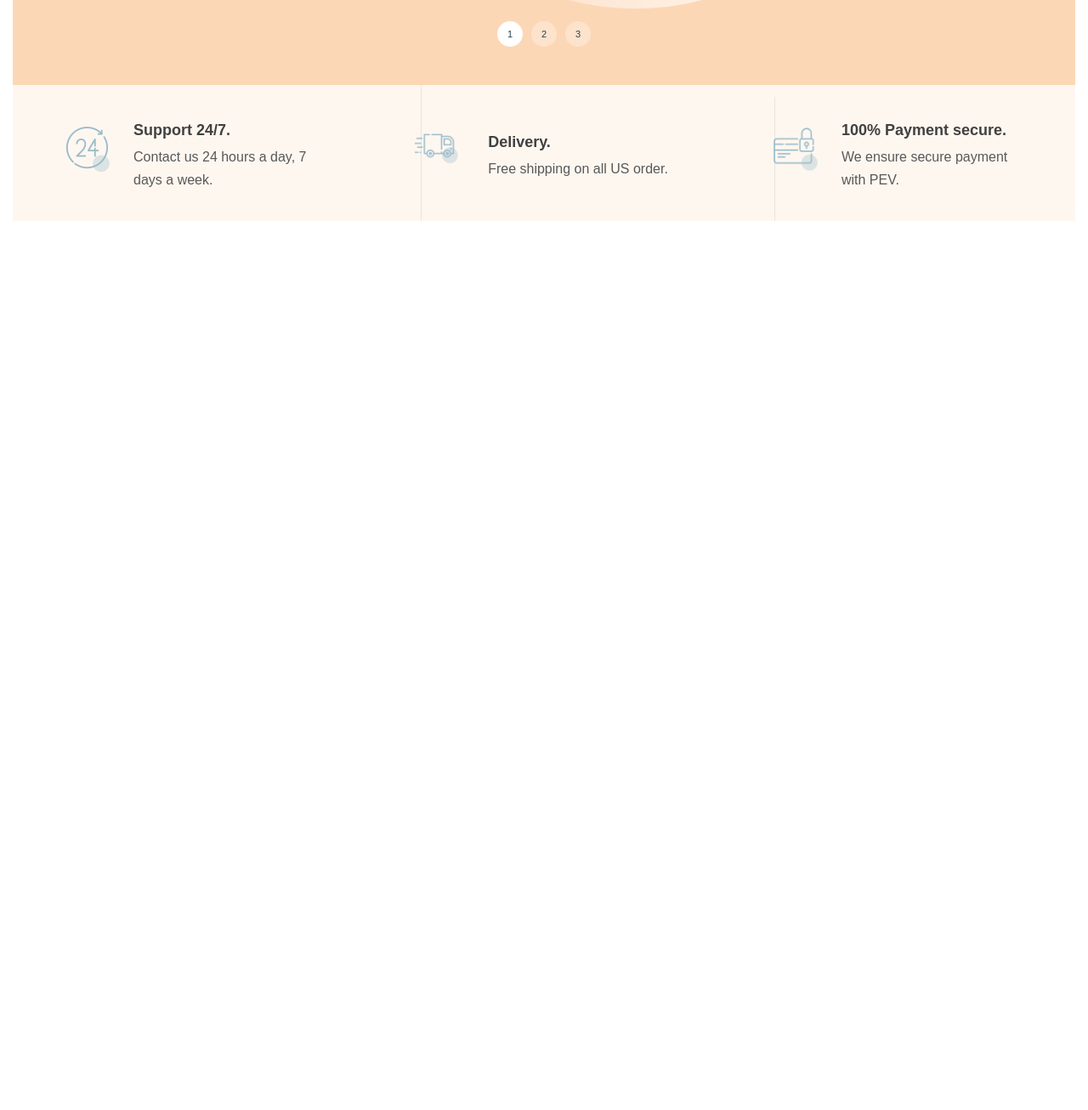
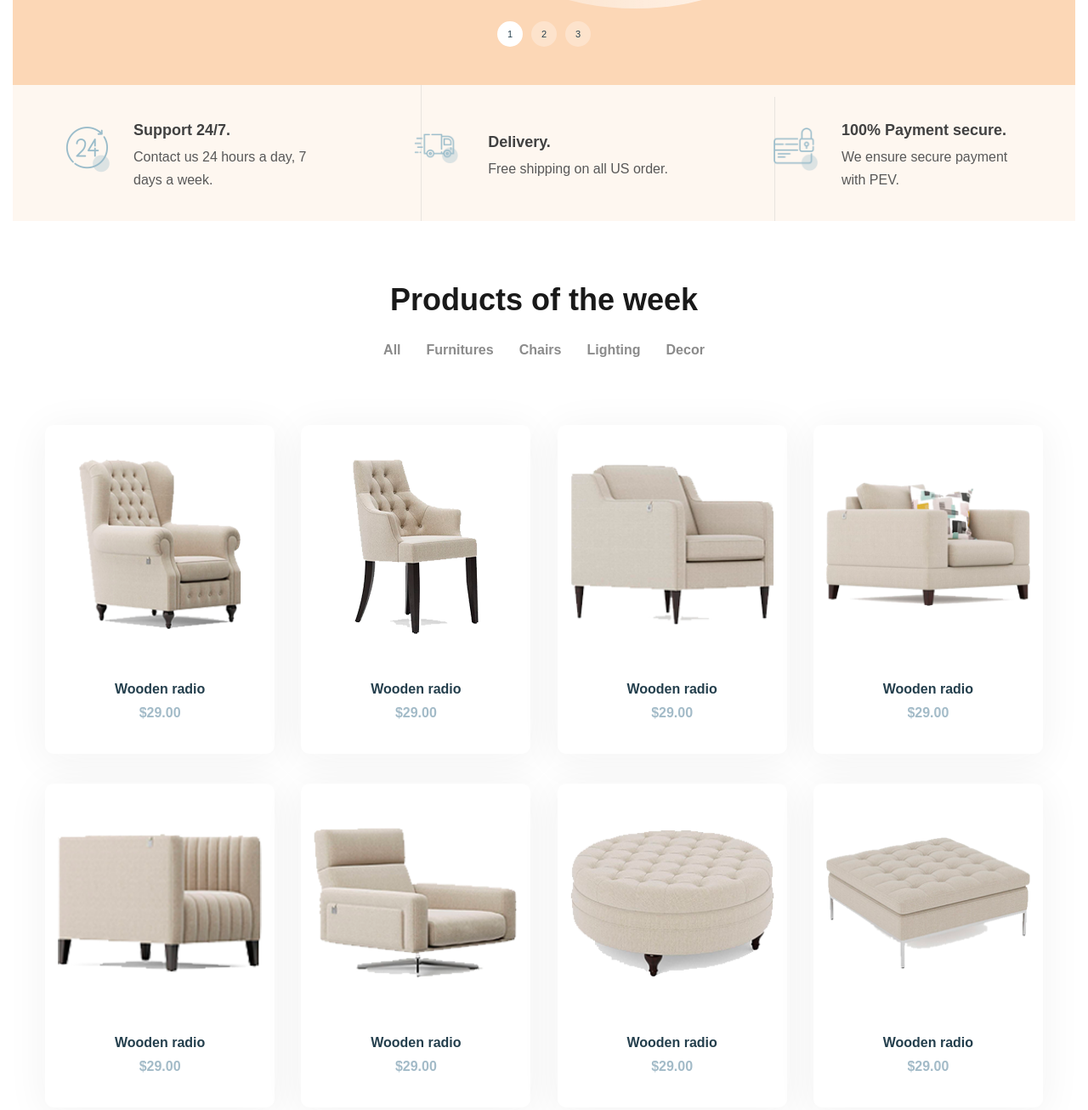
Before and after one commit to YouLiaS/Glee, a website: page app/index.html in a window 1280 px wide. Shown: the part 866-2172 px from the top of the page at 85% size. Before the commit the page ends 1126 px from the top, so only its background shows below. Drawn offline with nearby package versions, Linux system fonts and the light colour scheme; files that its build step writes are made by us from their sources.

Commit message:
added products

```diff
--- a/app/index.html
+++ b/app/index.html
@@ -83,9 +83,9 @@
           <div class="home__item">
             <div class="home__content">
               <div class="home__descr">
-                <h1 class="home__title">
+                <h2 class="home__title">
                   Smart and trendy
-                </h1>
+                </h2>
                 <p>Dolor sit amet, consectetur adipisicing elit, sed do eiusmod tempor incididunt </p>
                 <a class="home__btn" href="#">Shop now</a>
               </div>
@@ -98,9 +98,9 @@
           <div class="home__item">
             <div class="home__content">
               <div class="home__descr">
-                <h1 class="home__title">
+                <h3 class="home__title">
                   Smart and trendy
-                </h1>
+                </h3>
                 <p>Dolor sit amet, consectetur adipisicing elit, sed do eiusmod tempor incididunt </p>
                 <a class="home__btn" href="#">Shop now</a>
               </div>
@@ -132,12 +132,102 @@
             </p>
           </li>
         </ul>
+      </div>
+    </section>
+    <!-- PRODUCTS -->
+    <section class="products">
+      <div class="container">
+        <h2 class="title products__title">Products of the week</h2>
+
+        <ul class="products__filters">
+          <li class="products__filter">
+            <button class="products__btn" data-filter="all">All</button>
+          </li>
+          <li class="products__filter">
+            <button class="products__btn" data-filter=".category-furnitures">Furnitures</button>
+          </li>
+          <li class="products__filter">
+            <button class="products__btn" data-filter=".category-chairs">Chairs</button>
+          </li>
+          <li class="products__filter">
+            <button class="products__btn" data-filter=".category-lighting">Lighting</button>
+          </li>
+          <li class="products__filter">
+            <button class="products__btn" data-filter=".category-decor">Decor</button>
+          </li>
+        </ul>
+
+        <ul class="products__cards mix category-chairs">
+          <li class="products__card">
+            <img class="products__image" src="images/products/wooden-radio.png" alt="White wooden radio chair">
+            <div class="products__info">
+              <h3 class="products__heading">Wooden radio</h3>
+              <span class="products__price">$29.00</span>
+            </div>
+          </li>
+
+          <li class="products__card mix category-chairs">
+            <img class="products__image" src="images/products/wooden-chair.png" alt="White wooden chair">
+            <div class="products__info">
+              <h3 class="products__heading">Wooden radio</h3>
+              <span class="products__price">$29.00</span>
+            </div>
+          </li>
+
+          <li class="products__card mix category-chairs">
+            <img class="products__image" src="images/products/white-chair.png" alt="White wooden chair">
+            <div class="products__info">
+              <h3 class="products__heading">Wooden radio</h3>
+              <span class="products__price">$29.00</span>
+            </div>
+          </li>
+
+          <li class="products__card mix category-furnitures">
+            <img class="products__image" src="images/products/retro-chair.png" alt="White retro chair">
+            <div class="products__info">
+              <h3 class="products__heading">Wooden radio</h3>
+              <span class="products__price">$29.00</span>
+            </div>
+          </li>
+
+          <li class="products__card mix category-furnitures">
+            <img class="products__image" src="images/products/wooden-radio-2.png" alt="White wooden radio chair">
+            <div class="products__info">
+              <h3 class="products__heading">Wooden radio</h3>
+              <span class="products__price">$29.00</span>
+            </div>
+          </li>
+
+          <li class="products__card mix category-chairs">
+            <img class="products__image" src="images/products/wooden-chair-2.png" alt="White wooden chair">
+            <div class="products__info">
+              <h3 class="products__heading">Wooden radio</h3>
+              <span class="products__price">$29.00</span>
+            </div>
+          </li>
+
+          <li class="products__card mix category-decor">
+            <img class="products__image" src="images/products/white-chair-2.png" alt="White wooden chair">
+            <div class="products__info">
+              <h3 class="products__heading">Wooden radio</h3>
+              <span class="products__price">$29.00</span>
+            </div>
+          </li>
+
+          <li class="products__card mix category-decor">
+            <img class="products__image" src="images/products/retro-chair-2.png" alt="White wooden retro chair">
+            <div class="products__info">
+              <h3 class="products__heading">Wooden radio</h3>
+              <span class="products__price">$29.00</span>
+            </div>
+          </li>
+        </ul>
 
 
+
+      </div>
     </section>
   </main>
-
-
   <!-- FOOTER -->
   <footer class="footer">
     <div class="container">
--- a/app/js/main.js
+++ b/app/js/main.js
@@ -1,7 +1,8 @@
 $(function () {
   $('.home__slider').slick({
     arrows: false,
-    dots: true,
-
+    dots: true
   })
+  //***  MIXITUP ***//
+  mixitup('.products__cards')
 });
--- a/app/scss/_global.scss
+++ b/app/scss/_global.scss
@@ -11,3 +11,9 @@ body {
   margin: 0 auto;
   padding: 0 15px;
 }
+
+.title {
+  @extend %dmsans-700;
+  font-size: 36px;
+  color: #191919;
+}
--- a/app/scss/style.scss
+++ b/app/scss/style.scss
@@ -344,7 +344,91 @@
     line-height: 2;
     @extend %dmsans-700;
   }
+}
 
+// ****************** PRODUCTS ***************//
+.products {
+  padding: 75px 0 87px;
+
+  &__title {
+    text-align: center;
+    margin-bottom: 33px;
+  }
+
+  &__filters {
+    display: flex;
+    justify-content: center;
+    margin-bottom: 80px;
+  }
+
+  &__filter {
+
+    &:not(:last-child) {
+      margin-right: 30px;
+    }
+
+    button {
+      background-color: transparent;
+      padding: 0;
+      border: none;
+      @extend %dmsans-700;
+      font-size: 16px;
+      color: #8b8b8b;
+      cursor: pointer;
+      transition: color .3s ease;
+      outline-color: #191919;
+
+      &:hover {
+        color: #191919;
+      }
+    }
+  }
+
+  &__cards {
+    display: flex;
+    flex-wrap: wrap;
+    justify-content: space-around;
+    max-width: 1205px;
+    margin: 0 auto;
+  }
+
+  &__card {
+    max-width: 270px;
+    width: 100%;
+    margin: 0 auto 35px;
+    display: flex;
+    flex-direction: column;
+    justify-content: space-between;
+    align-items: center;
+    text-align: center;
+    border-radius: 10px;
+    background-color: rgb(255, 255, 255);
+    box-shadow: 0px 6px 47px 3px rgba(37, 37, 37, 0.05);
+    padding: 40px 0px;
+  }
+
+  &__image {
+    max-width: 240px;
+    min-height: 200px;
+    object-fit: contain;
+    margin-bottom: 45px;
+  }
+
+  &__heading {
+    font-size: 16px;
+    line-height: 2.5;
+    color: $title;
+  }
+
+  &__price {
+    @extend %dmsans-700;
+    font-size: 16px;
+    color: #a3bbc8;
+  }
+}
+
+.mixitup-control-active {
+  color: #191919;
 }
 
 // ****************** MEDIA ***************//
--- a/gulpfile.js
+++ b/gulpfile.js
@@ -41,6 +41,7 @@ function scripts() {
   return src([
       'node_modules/jquery/dist/jquery.js',
       'node_modules/slick-carousel/slick/slick.js',
+      'node_modules/mixitup/dist/mixitup.min.js',
       'app/js/main.js'
     ])
     .pipe(concat('main.min.js'))
--- a/package.json
+++ b/package.json
@@ -19,6 +19,7 @@
     "gulp-uglify": "^3.0.2",
     "imagemin": "^7.0.1",
     "jquery": "^3.6.0",
+    "mixitup": "^3.3.1",
     "slick-carousel": "^1.8.1"
   }
 }
```
Also changed, not shown: app/images/products/retro-chair-2.png (added), app/images/products/retro-chair.png (added), app/images/products/white-chair-2.png (added), app/images/products/white-chair.png (added), app/images/products/wooden-chair-2.png (added), app/images/products/wooden-chair.png (added), app/images/products/wooden-radio-2.png (added), app/images/products/wooden-radio.png (added), app/js/main.min.js.
